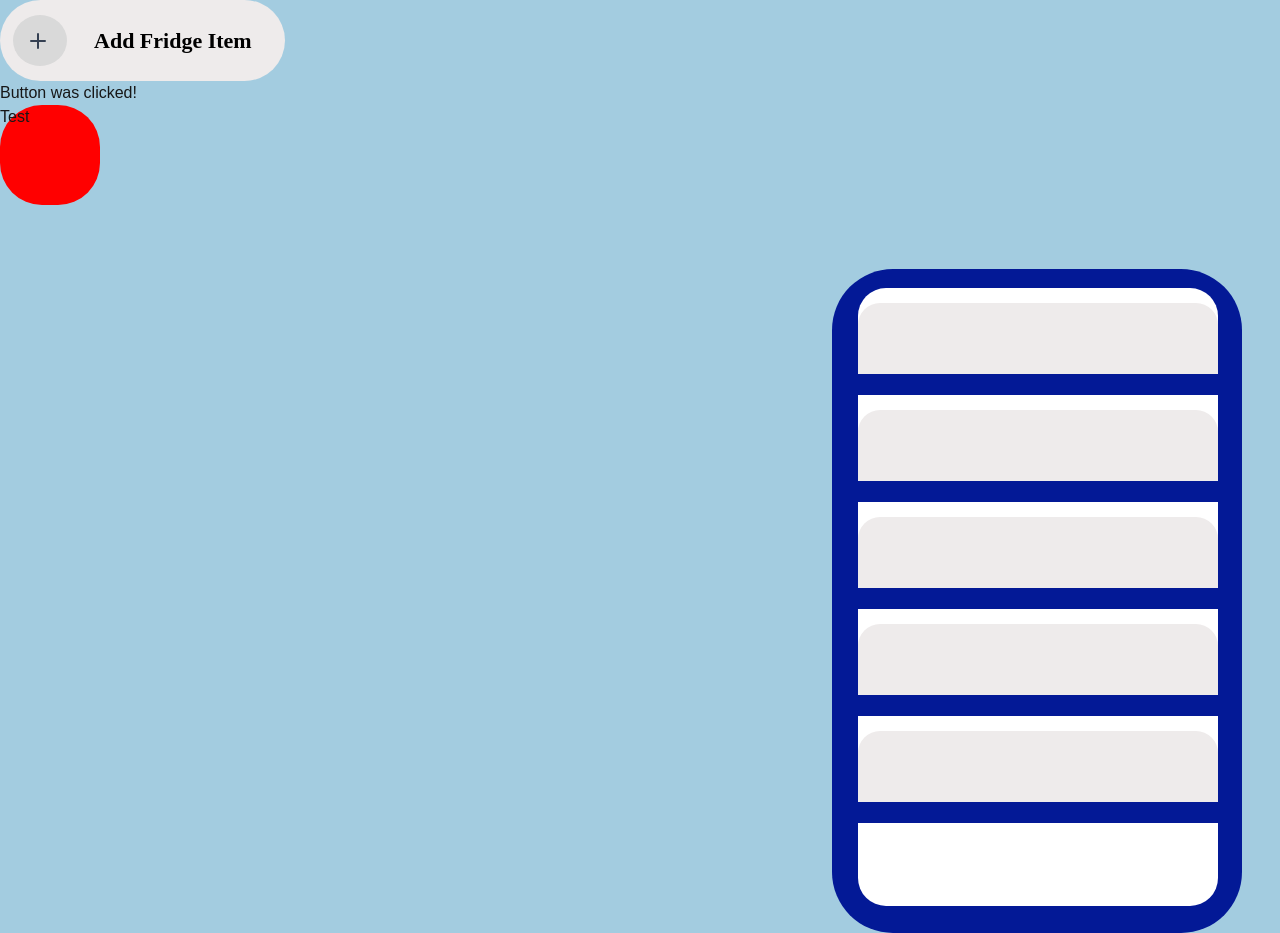
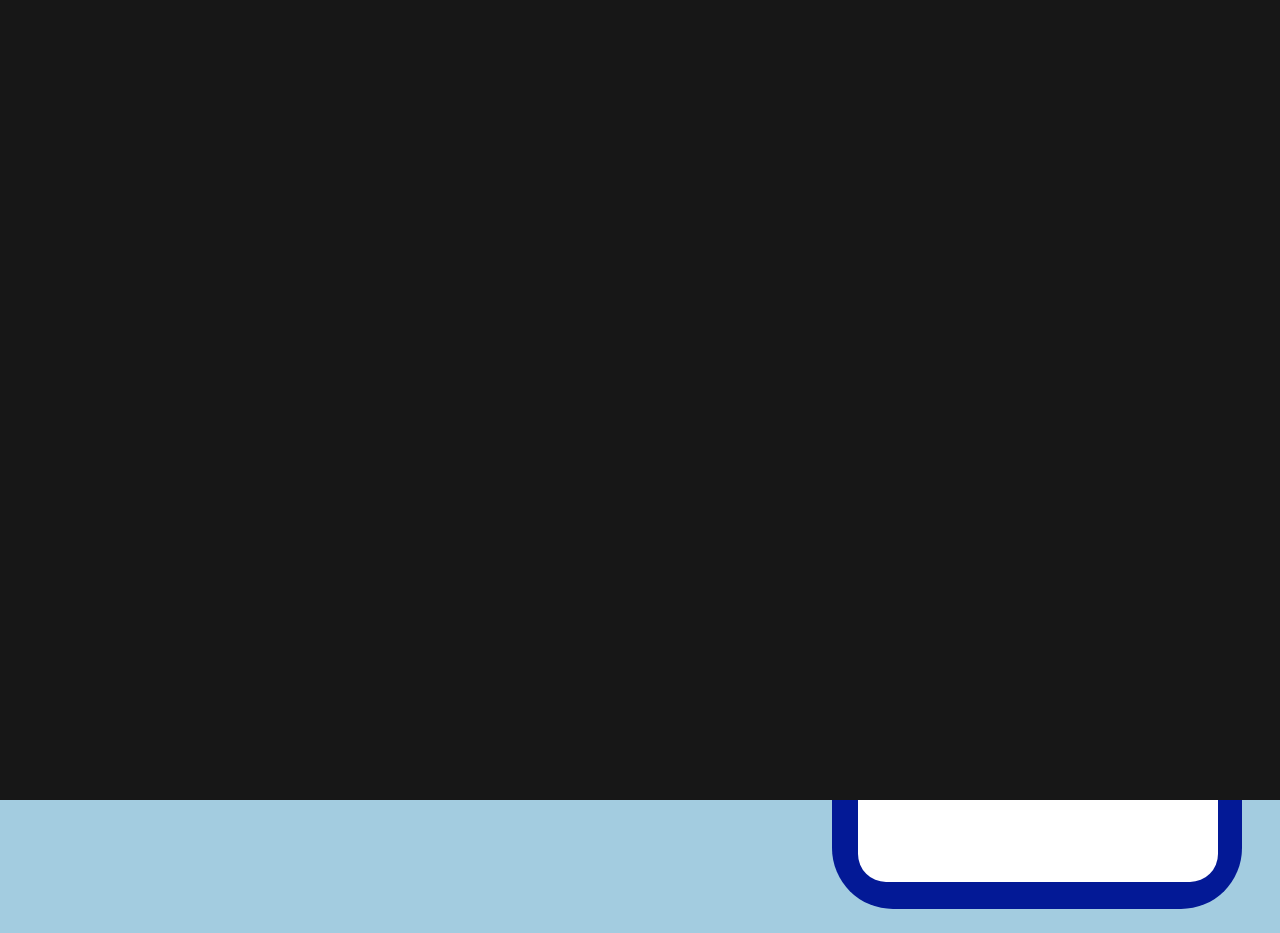
Before and after one commit to ivoryhuoo/Digital-Fridge, a Next.js app in the folder frontend/: page / in a window 1280 px wide. Both pictures are taken after a click on the button "Add Fridge Item". After the commit the page ends 909 px from the top, so only its background shows below. Built offline with nearby package versions, Linux system fonts and the light colour scheme.

Commit message:
popped upppp

```diff
--- a/frontend/src/app/components/button1.js
+++ b/frontend/src/app/components/button1.js
@@ -2,6 +2,8 @@
 import styles from "../styles/button1.module.css";
 import { Button } from "react-bootstrap";
 import { useState } from 'react';
+import Popup1 from './popup1.js';
+
 
 export default function button1() {
     const [clicked, setClicked] = useState(false);
@@ -23,7 +25,7 @@ export default function button1() {
 
                 <h1 className={styles.text}>Add Fridge Item</h1>
             </Button>
-            {clicked && <p>Button was clicked!</p>}
+            {clicked && <Popup1/>}
         </div>
     )
 }
--- /dev/null
+++ b/frontend/src/app/components/popup1.js
@@ -0,0 +1,12 @@
+import styles from "../styles/popup1.module.css";
+
+
+export default function button1() {
+    return (
+        <div className={styles.backdisplay}>
+            <div className={styles.frame}>
+
+            </div>
+        </div>
+    )
+}
--- /dev/null
+++ b/frontend/src/app/styles/popup1.module.css
@@ -0,0 +1,22 @@
+:root {
+    --background: #ffffff;
+    --foreground: #171717;
+    --blue1: #A3CCE0;
+    --blue2: #00ABFA;
+    --blue3: #297BD4;
+    --blue4: #031996;
+    --blue5: #064972;
+    --white: #C1C6E1;
+    --grey: #D9D9D9;
+    --beige: #EEEBEB;
+}
+
+.backdisplay {
+    z-index: 100000;
+    background-color: #171717;
+    position: fixed;
+    top: 0;         /* Start at the top of the page */
+    left: 0;        /* Start at the left of the page */
+    width: 100%;
+    height: 100%;
+}
```
Also changed, not shown: frontend/src/app/styles/button1.module.css (line endings or trailing spaces).
